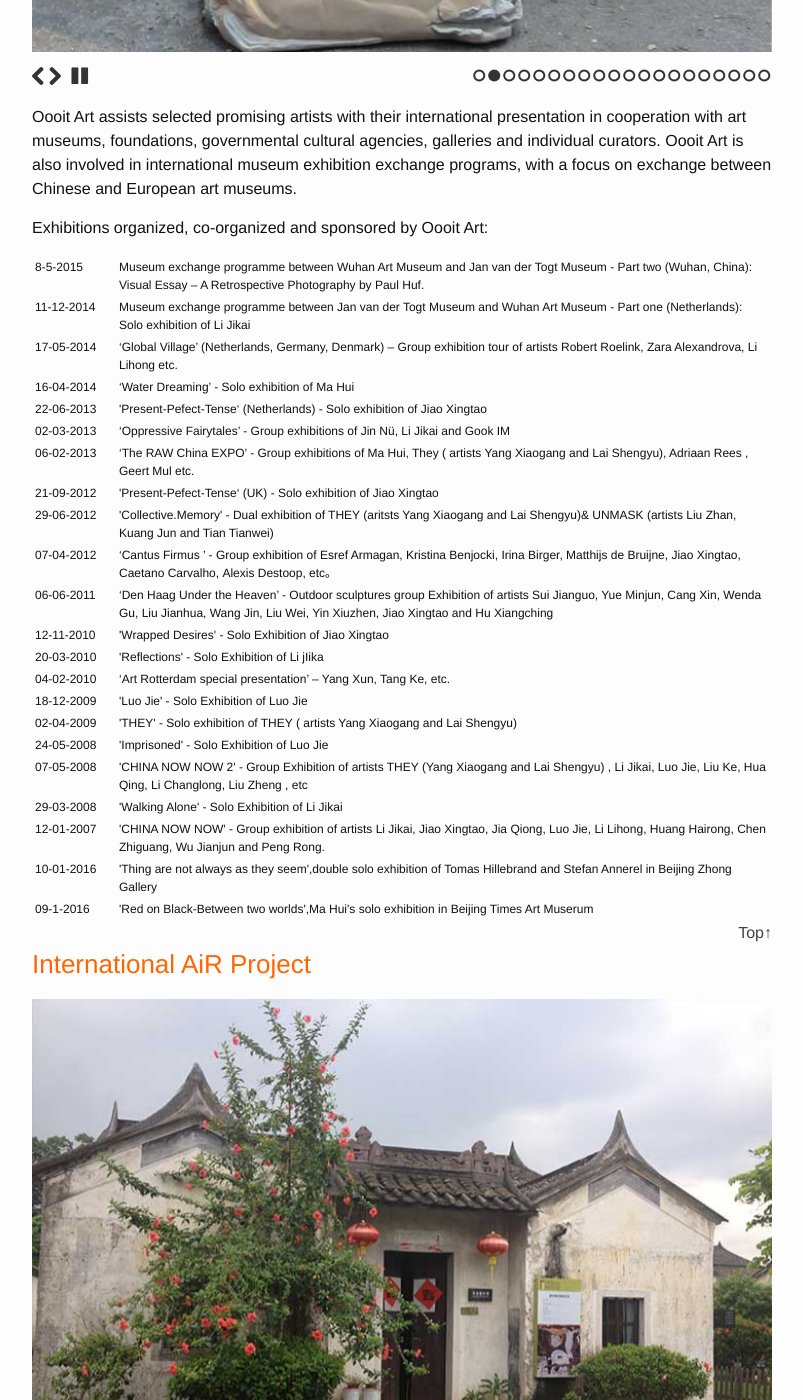
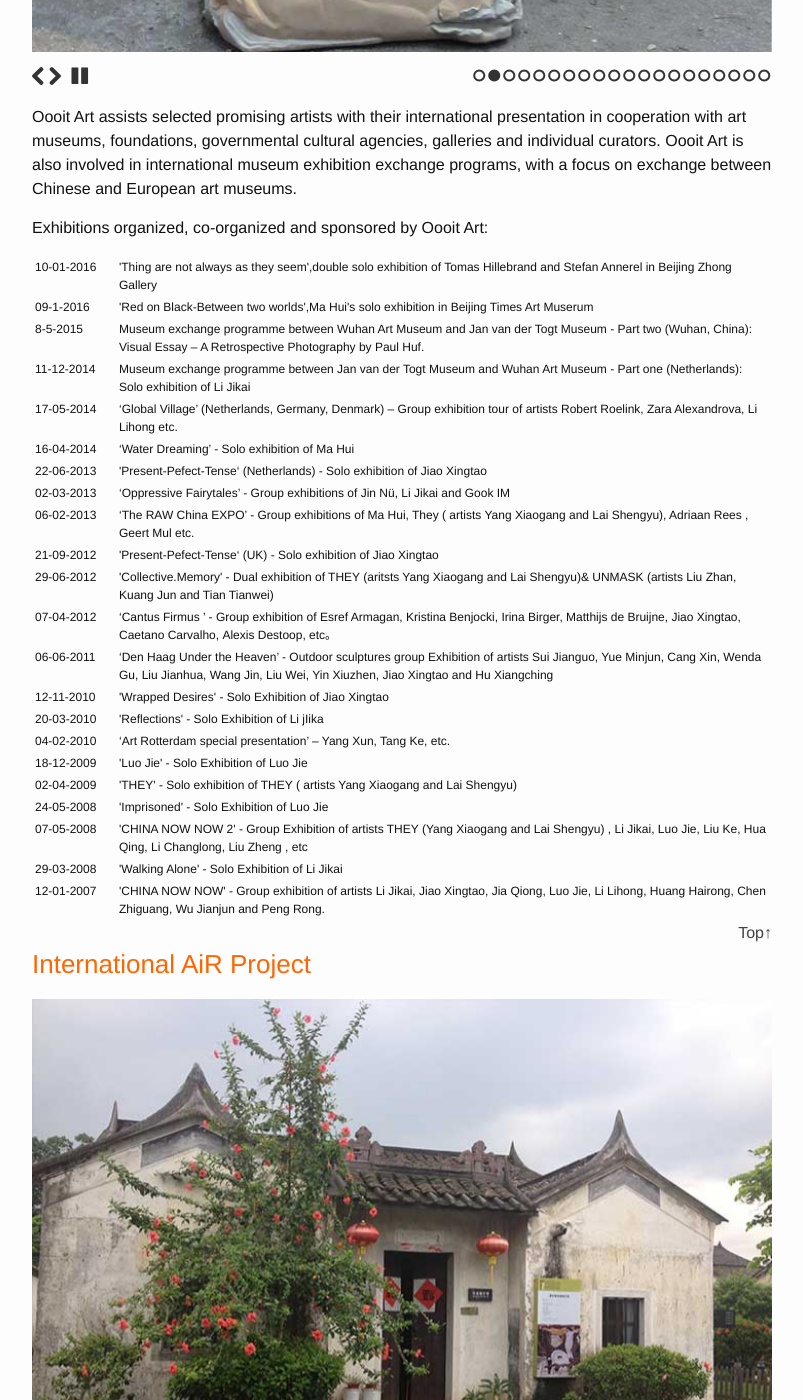
Before and after one commit to emj365/oooit, a Jekyll site: the page built from index.html, in a window 1280 px wide and 1400 px high, scrolled down 893 px. Shown: the whole window, without its empty margins (238-1041 px from the left). Built offline with Jekyll 4.4.1, drawn with Linux system fonts in a browser that asks for light colours.

Commit message:
Update exhibitions_english.html

```diff
--- a/_includes/exhibitions_english.html
+++ b/_includes/exhibitions_english.html
@@ -1,4 +1,12 @@
 <table class="list">
+  <tr>
+    <td class="date">10-01-2016</td>
+    <td>'Thing are not always as they seem',double solo exhibition of Tomas Hillebrand and Stefan Annerel in Beijing Zhong Gallery</td>
+  </tr>
+   <tr>
+    <td class="date">09-1-2016</td>
+    <td>'Red on Black-Between two worlds',Ma Hui's solo exhibition in Beijing Times Art Muserum</td>
+  </tr>
   <tr>
     <td class="date">8-5-2015</td>
     <td>Museum exchange programme between Wuhan Art Museum and Jan van der Togt Museum - Part two (Wuhan, China): Visual Essay – A Retrospective Photography by Paul Huf.</td>
@@ -79,12 +87,4 @@
     <td class="date">12-01-2007</td>
     <td>'CHINA NOW NOW' - Group exhibition of artists Li Jikai, Jiao Xingtao, Jia Qiong, Luo Jie, Li Lihong, Huang Hairong, Chen Zhiguang, Wu Jianjun and Peng Rong.</td>
   </tr>
-    <tr>
-    <td class="date">10-01-2016</td>
-    <td>'Thing are not always as they seem',double solo exhibition of Tomas Hillebrand and Stefan Annerel in Beijing Zhong Gallery</td>
-  </tr>
-      <tr>
-    <td class="date">09-1-2016</td>
-    <td>'Red on Black-Between two worlds',Ma Hui's solo exhibition in Beijing Times Art Muserum</td>
-  </tr>
 </table>
```
